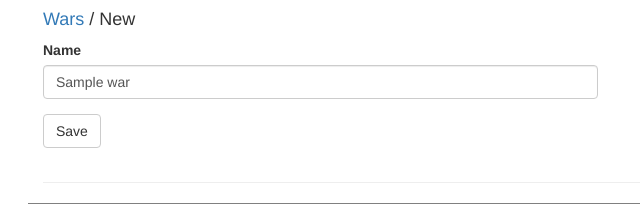
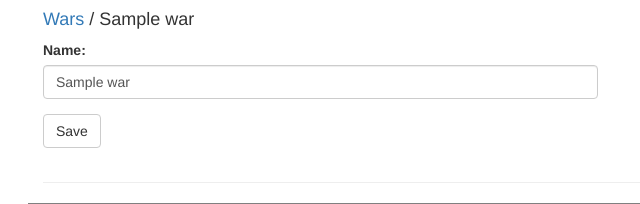
Before and after one commit to sergey-koumirov/corpfleet, a Django app: page /wars/1/edit in a window 1280 px wide. Shown: the top 204 px of the page, without its empty margins (27-667 px from the left). Run offline with Django 3.2, Linux system fonts and the light colour scheme; tables that the repository leaves empty hold one stand-in row (values such as "Sample post"); parts of the project's set-up code (start-up, migrations or seed data) failed here and were passed over; some libraries are stand-ins or nearby versions.

Commit message:
new/edit war

```diff
--- /dev/null
+++ b/cwo/forms.py
@@ -0,0 +1,8 @@
+from django import forms
+from .models import War
+
+
+class WarForm(forms.ModelForm):
+    class Meta:
+        model = War
+        fields = ['name']
--- a/cwo/templates/cwo/war/edit.html
+++ b/cwo/templates/cwo/war/edit.html
@@ -21,25 +21,24 @@
   } );
 </script>
 
-<h4><a href="{% url 'cwo:war_index' %}">Wars</a> / New</h4>
+<h4><a href="{% url 'cwo:war_index' %}">Wars</a> / {{ war.name.value }}</h4>
 
 <div class="row">
     <div class="col-md-6">
-        <form action="{% url 'cwo:war_create' %}">
+        <form action="{% url 'cwo:war_update' war.instance.id %}" method="post">
             {% csrf_token %}
+            {{ war.non_field_errors }}
             <div class="form-group">
-                <label for="name">Name</label>
-                <input type="text" class="form-control" id="name" value="{{ war.name }}">
+                <label for="{{ war.name.id_for_label }}">Name: {{ war.name.errors }}</label>
+                <input type="text" class="form-control" id="{{ war.name.id_for_label }}" name="{{ war.name.html_name }}" value="{{ war.name.value }}" />
             </div>
-
-            <button type="submit" class="btn btn-default">Save</button>
+            <input type="submit" class="btn btn-default" value="Save"/>
         </form>
     </div>
 </div>
 
 <hr/>
 
-{% if war.id %}
 <div class="row">
     <div class="col-md-2 min-height border">
         <input type="text" class="form-control" id="search" placeholder="Alliance name">
@@ -54,6 +53,5 @@
         </div>
     </div>
 </div>
-{% endif %}
 
 {% endblock %}
--- a/cwo/urls.py
+++ b/cwo/urls.py
@@ -5,8 +5,12 @@ app_name = 'cwo'
 
 urlpatterns = [
     url(r'^$',    views.war_index,  name='war_index'),
+
     url(r'^new$', views.war_new,    name='war_new'),
+    url(r'^create$', views.war_create,    name='war_create'),
+
     url(r'^(?P<war_id>[0-9]+)/edit$', views.war_edit, name='war_edit'),
-    url(r'^create$', views.war_create,    name='war_create'),
+    url(r'^(?P<war_id>[0-9]+)/update$', views.war_update, name='war_update'),
+
     url(r'^alliances$', views.war_alliances,    name='war_alliances'),
 ]
--- a/cwo/views.py
+++ b/cwo/views.py
@@ -1,9 +1,13 @@
 from django.shortcuts import render
+from django.shortcuts import redirect
 from django.http import Http404
 from django.http import HttpResponse
 from .models import War
 from .models import Alliance
+from .forms import WarForm
 import json
+import datetime
+
 
 def war_index(request):
     wars = War.objects.order_by('-id').all()
@@ -15,10 +19,20 @@ def war_index(request):
 
 def war_new(request):
     war = War()
+    war.name = '[ {0:%Y-%m-%d %H:%M:%S} ] Red vs Blue'.format(datetime.datetime.now())
     context = {
-        'war': war
+        'war': WarForm(instance=war)
     }
-    return render(request, 'cwo/war/edit.html', context)
+    return render(request, 'cwo/war/new.html', context)
+
+
+def war_create(request):
+    war = WarForm(request.POST)
+    if war.is_valid():
+        war.save()
+        return redirect('cwo:war_edit', war.instance.id)
+    else:
+        return render(request, 'cwo/war/new.html', {'war': war})
 
 
 def war_edit(request, war_id):
@@ -26,15 +40,21 @@ def war_edit(request, war_id):
         war = War.objects.get(pk=war_id)
     except War.DoesNotExist:
         raise Http404("War does not exist")
-    return render(request, 'cwo/war/edit.html', {'war': war})
+    return render(request, 'cwo/war/edit.html', {'war': WarForm(instance=war)})
 
 
-def war_create(request):
+def war_update(request, war_id):
     try:
-        raw_data = War.objects.get(pk=1)
+        instance = War.objects.get(pk=war_id)
+        war = WarForm(request.POST, instance=instance)
+        if war.is_valid():
+            war.save()
+            return redirect('cwo:war_edit', war.instance.id)
+        else:
+            return render(request, 'cwo/war/edit.html', {'war': war})
+
     except War.DoesNotExist:
-        raise Http404("Question does not exist")
-    return render(request, 'cta/show.html', {'raw_data': raw_data})
+        raise Http404("War does not exist")
 
 
 def war_alliances(request):
--- a/static/css/main.css
+++ b/static/css/main.css
@@ -7,3 +7,7 @@
 .min-height{
     min-height: 400px;
 }
+
+.errorlist li{
+  color: #ff0000;
+}
```
Also changed, not shown: cwo/templates/cwo/war/new.html (added, +22 -0 lines). Lines whose indentation alone changed are shown as unchanged.
